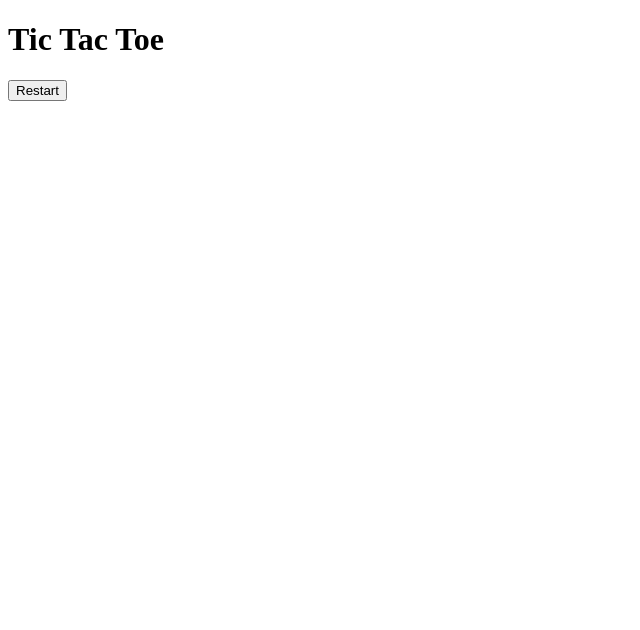
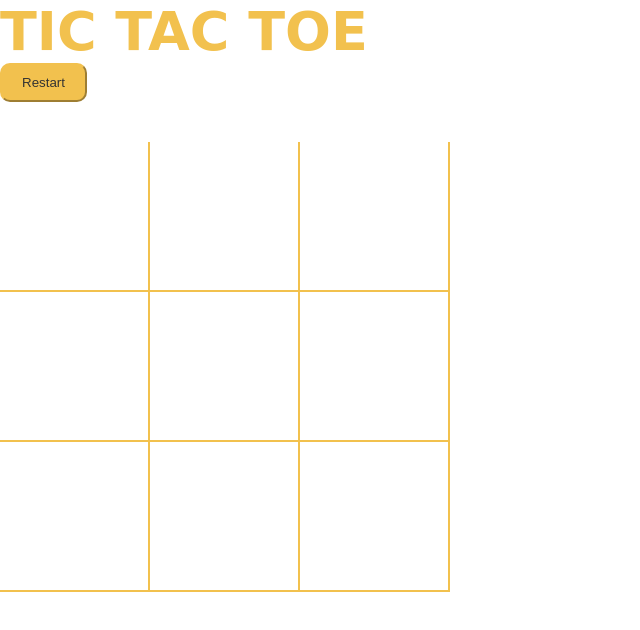
Before and after one commit to victoriagopin/Tic-Tac-Toe, a plain HTML site: page index.html in a window 1280 px wide. Shown: the whole page, without its empty margins (0-640 px from the left). Drawn offline with Linux system fonts and the light colour scheme; a web font is replaced by a local one.

Commit message:
added font and css

```diff
--- a/index.html
+++ b/index.html
@@ -4,6 +4,11 @@
 <head>
     <meta charset="UTF-8">
     <meta name="viewport" content="width=device-width, initial-scale=1.0">
+    <link rel="preconnect" href="https://fonts.googleapis.com">
+    <link rel="preconnect" href="https://fonts.gstatic.com" crossorigin>
+    <link
+        href="https://fonts.googleapis.com/css2?family=Finger+Paint&family=Open+Sans:wght@400;700&family=Rubik+Doodle+Shadow&display=swap"
+        rel="stylesheet">
     <title>TicTacToe</title>
     <link rel="stylesheet" href="style.css">
 </head>
@@ -14,7 +19,7 @@
         <button id="restartBtn">Restart</button>
 
         <div id="gameboard">
-            <div class="div" id="0"></div>
+            <div class="box" id="0"></div>
             <div class="box" id="1"></div>
             <div class="box" id="2"></div>
             <div class="box" id="3"></div>
@@ -27,6 +32,8 @@
         </div>
 
     </div>
+
+    <script src="script.js"></script>
 </body>
 
 </html>
--- a/style.css
+++ b/style.css
@@ -0,0 +1,66 @@
+* {
+    padding: 0;
+    margin: 0;
+    box-sizing: border-box;
+}
+
+:root {
+    --orange: #F2C14E;
+    --winning-blocks: #2d414b;
+}
+
+body {
+    color: var(--orange);
+    font-family: 'Finger Paint', cursive;
+}
+
+h1 {
+    font-size: 54px;
+    text-transform: uppercase;
+}
+
+.container {
+    padding: 40px;
+    height: 100vh;
+    display: flex;
+    justify-content: center;
+    align-items: center;
+    flex-direction: column;
+    background-color: #37505C;
+}
+
+#gameboard {
+    width: 450px;
+    display: flex;
+    flex-wrap: wrap;
+    margin-top: 40px;
+}
+
+.box {
+    height: 150px;
+    width: 150px;
+    display: flex;
+    align-items: center;
+    color: var(--orange);
+    font-size: 120px;
+    border-right: 2px solid;
+    border-bottom: 2px solid;
+}
+
+/*
+.box:nth-child(3n){
+    border-right: none;
+}
+.box:nth-child(6) ~ .box{
+    border-bottom:none;
+}
+*/
+
+button {
+    padding: 10px 20px;
+    border-radius: 10px;
+    background-color: var(--orange);
+    color: #333;
+    border-color: var(--orange);
+
+}
```
